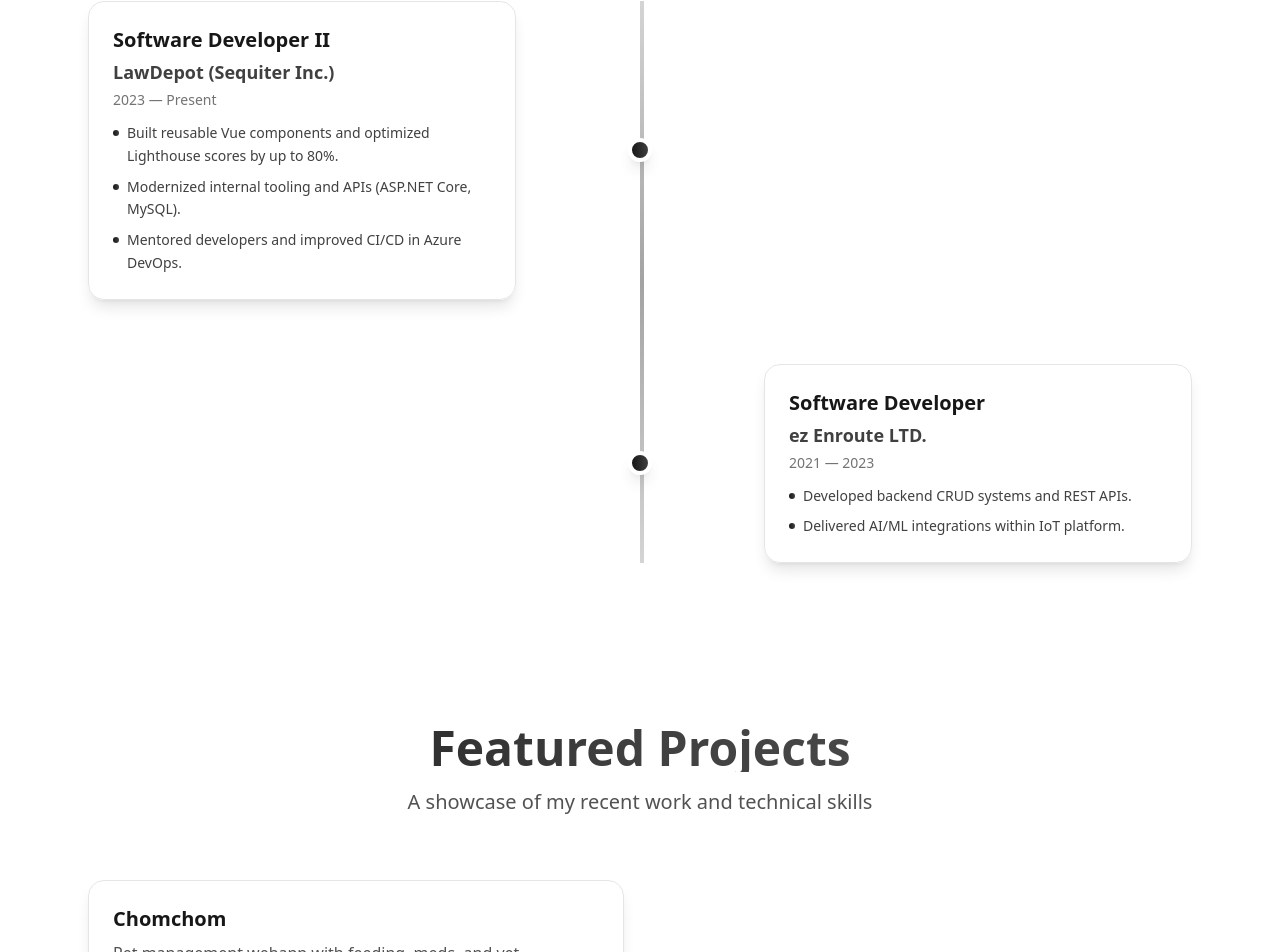
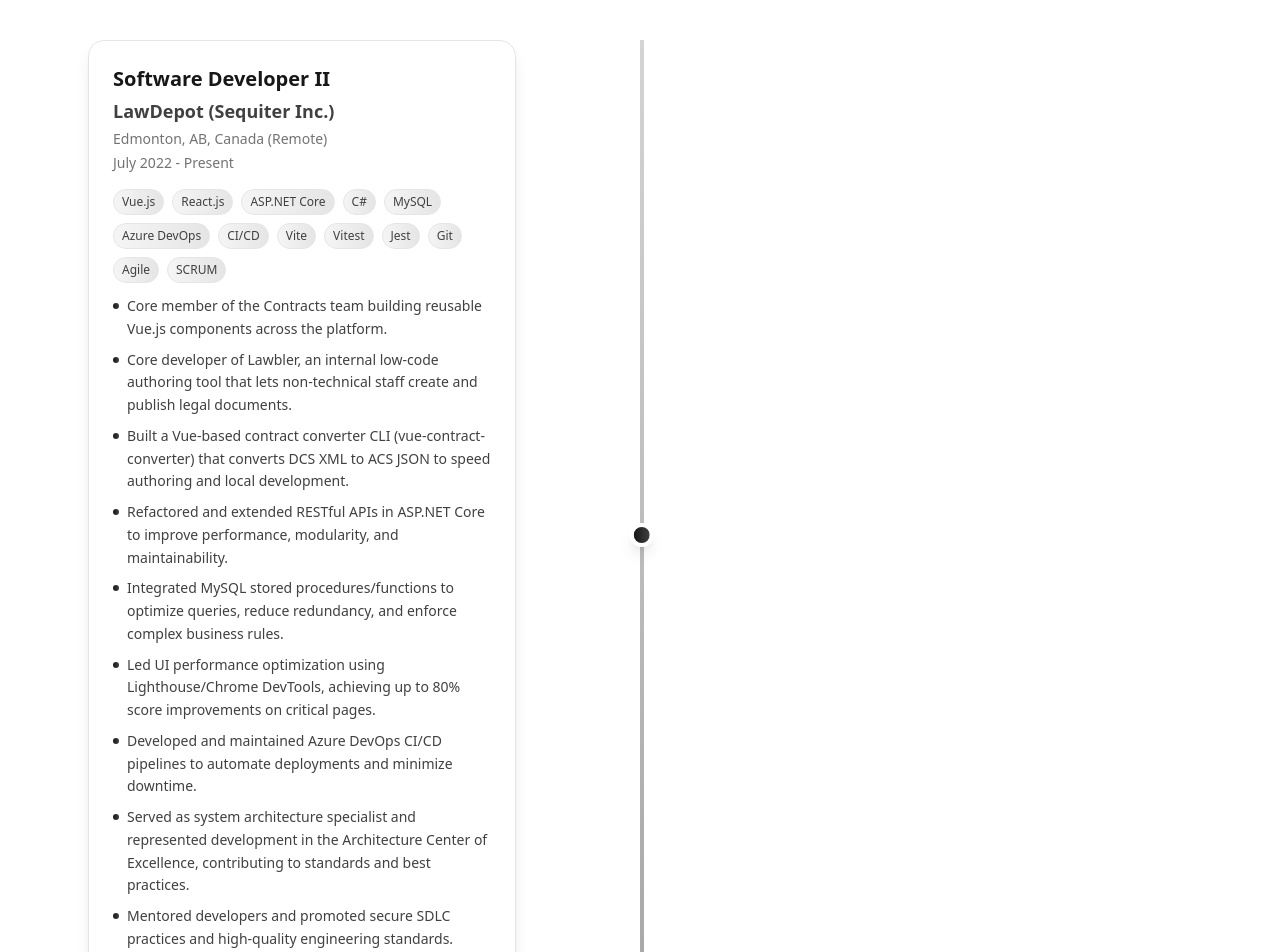
Before and after one commit to ishmamanwar/ishmamanwar.github.io, a React (Vite) app: page / in a window 1280 px wide. Shown: the part 1053-2005 px from the top of the page. Built offline with nearby package versions, Linux system fonts and the light colour scheme.

Commit message:
feat: add experience and extra styling

```diff
--- a/src/data/experience.ts
+++ b/src/data/experience.ts
@@ -2,6 +2,8 @@
   company: string;
   role: string;
   period: string;
+  location: string;
+  tech: string[];
   bullets: string[];
 };
 
@@ -9,20 +11,69 @@
   {
     company: "LawDepot (Sequiter Inc.)",
     role: "Software Developer II",
-    period: "2023 — Present",
+    period: "July 2022 - Present",
+    location: "Edmonton, AB, Canada (Remote)",
+    tech: [
+      "Vue.js",
+      "React.js",
+      "ASP.NET Core",
+      "C#",
+      "MySQL",
+      "Azure DevOps",
+      "CI/CD",
+      "Vite",
+      "Vitest",
+      "Jest",
+      "Git",
+      "Agile",
+      "SCRUM",
+    ],
     bullets: [
-      "Built reusable Vue components and optimized Lighthouse scores by up to 80%.",
-      "Modernized internal tooling and APIs (ASP.NET Core, MySQL).",
-      "Mentored developers and improved CI/CD in Azure DevOps.",
+      "Core member of the Contracts team building reusable Vue.js components across the platform.",
+      "Core developer of Lawbler, an internal low-code authoring tool that lets non-technical staff create and publish legal documents.",
+      "Built a Vue-based contract converter CLI (vue-contract-converter) that converts DCS XML to ACS JSON to speed authoring and local development.",
+      "Refactored and extended RESTful APIs in ASP.NET Core to improve performance, modularity, and maintainability.",
+      "Integrated MySQL stored procedures/functions to optimize queries, reduce redundancy, and enforce complex business rules.",
+      "Led UI performance optimization using Lighthouse/Chrome DevTools, achieving up to 80% score improvements on critical pages.",
+      "Developed and maintained Azure DevOps CI/CD pipelines to automate deployments and minimize downtime.",
+      "Served as system architecture specialist and represented development in the Architecture Center of Excellence, contributing to standards and best practices.",
+      "Mentored developers and promoted secure SDLC practices and high-quality engineering standards.",
+      "Actively participated in SCRUM ceremonies and peer code reviews for quality and alignment.",
     ],
   },
   {
     company: "ez Enroute LTD.",
     role: "Software Developer",
-    period: "2021 — 2023",
+    period: "April 2021 - June 2022",
+    location: "Edmonton, AB, Canada (Remote)",
+    tech: [
+      "React.js",
+      "ASP.NET Core",
+      "PostgreSQL",
+      "Docusaurus",
+      "Git",
+      "React Testing Library",
+      "Agile",
+      "SCRUM",
+    ],
     bullets: [
-      "Developed backend CRUD systems and REST APIs.",
-      "Delivered AI/ML integrations within IoT platform.",
+      "Developed and maintained backend CRUD systems, APIs, and AI/ML integrations for an IoT logistics platform.",
+      "Built React UI components and internal dashboards to improve operational visibility and client reporting.",
+      "Led a 7-developer documentation initiative with Docusaurus to improve onboarding and consistency.",
+      "Delivered PostgreSQL-backed features and API endpoints to support live operational workflows.",
+      "Coordinated with field teams to ensure proper IoT device usage, resolving integration and support issues.",
+    ],
+  },
+  {
+    company: "Northern Alberta Institute of Technology",
+    role: "Capstone Tech Lead (Academic)",
+    period: "September 2020 - December 2020",
+    location: "Edmonton, AB, Canada",
+    tech: ["Vue.js", "Node.js", "Express.js", "MongoDB", "Git", "Kanban"],
+    bullets: [
+      "Led a 19-member cross-functional team to deliver a client-approved Vue.js application for Story City Australia.",
+      "Oversaw architecture decisions, code reviews, and sprint deliverables under Agile timelines.",
+      "Delivered full documentation, secure deployment, and acceptance-tested features.",
     ],
   },
 ];
--- a/src/sections/Experience.tsx
+++ b/src/sections/Experience.tsx
@@ -52,7 +52,7 @@
     <section
       id="experience"
       aria-label="Experience"
-      className="scroll-mt-20 h-screen flex items-center justify-center relative overflow-hidden"
+      className="scroll-mt-20 min-h-screen py-20 relative overflow-hidden"
     >
       <div className="absolute inset-0 -z-10">
         <div className="h-full w-full [background-image:radial-gradient(circle_at_1px_1px,rgba(0,0,0,0.15)_1px,transparent_0)] dark:[background-image:radial-gradient(circle_at_1px_1px,rgba(255,255,255,0.1)_1px,transparent_0)] [background-size:20px_20px]" />
@@ -107,6 +107,7 @@
                     }}
                     transition={{ duration: 0.3 }}
                     className="w-6 h-6 bg-gradient-to-r from-neutral-900 to-neutral-700 dark:from-neutral-100 dark:to-neutral-300 rounded-full border-4 border-white dark:border-black shadow-lg relative group"
+                    style={{ marginLeft: "2.5px" }}
                   >
                     <motion.div
                       className="absolute inset-0 bg-neutral-400 dark:bg-neutral-600 rounded-full opacity-0 group-hover:opacity-100 transition-opacity duration-300"
@@ -139,8 +140,27 @@
                           {item.company}
                         </p>
                         <p className="text-sm text-neutral-500 dark:text-neutral-400 font-medium">
+                          {item.location}
+                        </p>
+                        <p className="text-sm text-neutral-500 dark:text-neutral-400 font-medium">
                           {item.period}
                         </p>
+                        <div className="mt-3 flex flex-wrap gap-2">
+                          {item.tech.map((tech, techIndex) => (
+                            <motion.span
+                              key={techIndex}
+                              className="px-2 py-1 bg-gradient-to-r from-neutral-100 to-neutral-200 dark:from-neutral-800 dark:to-neutral-700 text-neutral-700 dark:text-neutral-300 text-xs rounded-full font-medium border border-neutral-200 dark:border-neutral-600"
+                              whileHover={{
+                                scale: 1.05,
+                                backgroundColor: "rgba(0,0,0,0.1)",
+                                borderColor: "rgba(0,0,0,0.2)",
+                              }}
+                              transition={{ duration: 0.2 }}
+                            >
+                              {tech}
+                            </motion.span>
+                          ))}
+                        </div>
                       </div>
 
                       <ul className="space-y-2 text-neutral-700 dark:text-neutral-200">
@@ -204,8 +224,27 @@
                     {item.company}
                   </p>
                   <p className="text-sm text-neutral-500 dark:text-neutral-400 font-medium">
+                    {item.location}
+                  </p>
+                  <p className="text-sm text-neutral-500 dark:text-neutral-400 font-medium">
                     {item.period}
                   </p>
+                  <div className="mt-3 flex flex-wrap gap-2">
+                    {item.tech.map((tech, techIndex) => (
+                      <motion.span
+                        key={techIndex}
+                        className="px-2 py-1 bg-gradient-to-r from-neutral-100 to-neutral-200 dark:from-neutral-800 dark:to-neutral-700 text-neutral-700 dark:text-neutral-300 text-xs rounded-full font-medium border border-neutral-200 dark:border-neutral-600"
+                        whileHover={{
+                          scale: 1.05,
+                          backgroundColor: "rgba(0,0,0,0.1)",
+                          borderColor: "rgba(0,0,0,0.2)",
+                        }}
+                        transition={{ duration: 0.2 }}
+                      >
+                        {tech}
+                      </motion.span>
+                    ))}
+                  </div>
                 </div>
 
                 <ul className="space-y-2 text-neutral-700 dark:text-neutral-200">
@@ -232,6 +271,7 @@
           ))}
         </motion.div>
       </div>
+      <div className="h-20"></div>
     </section>
   );
 }
```
